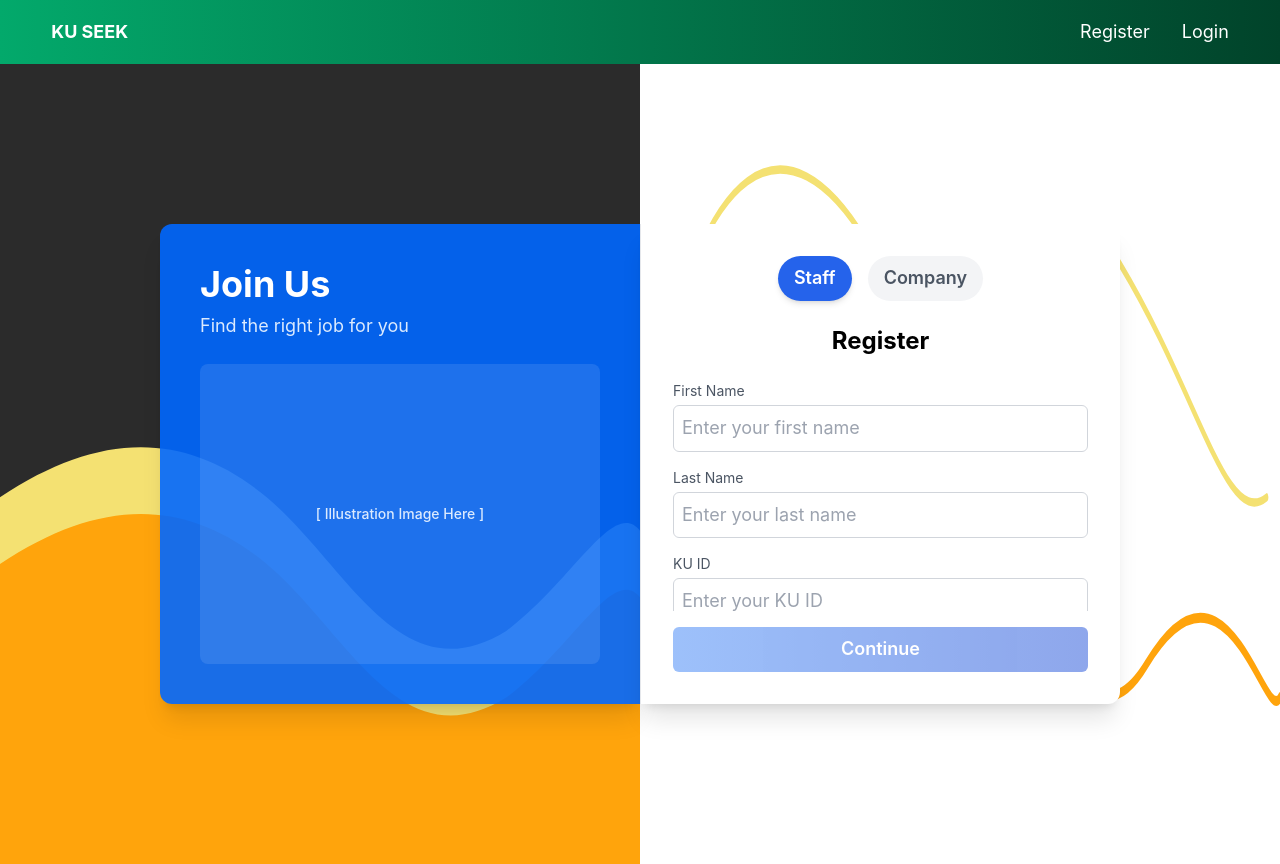
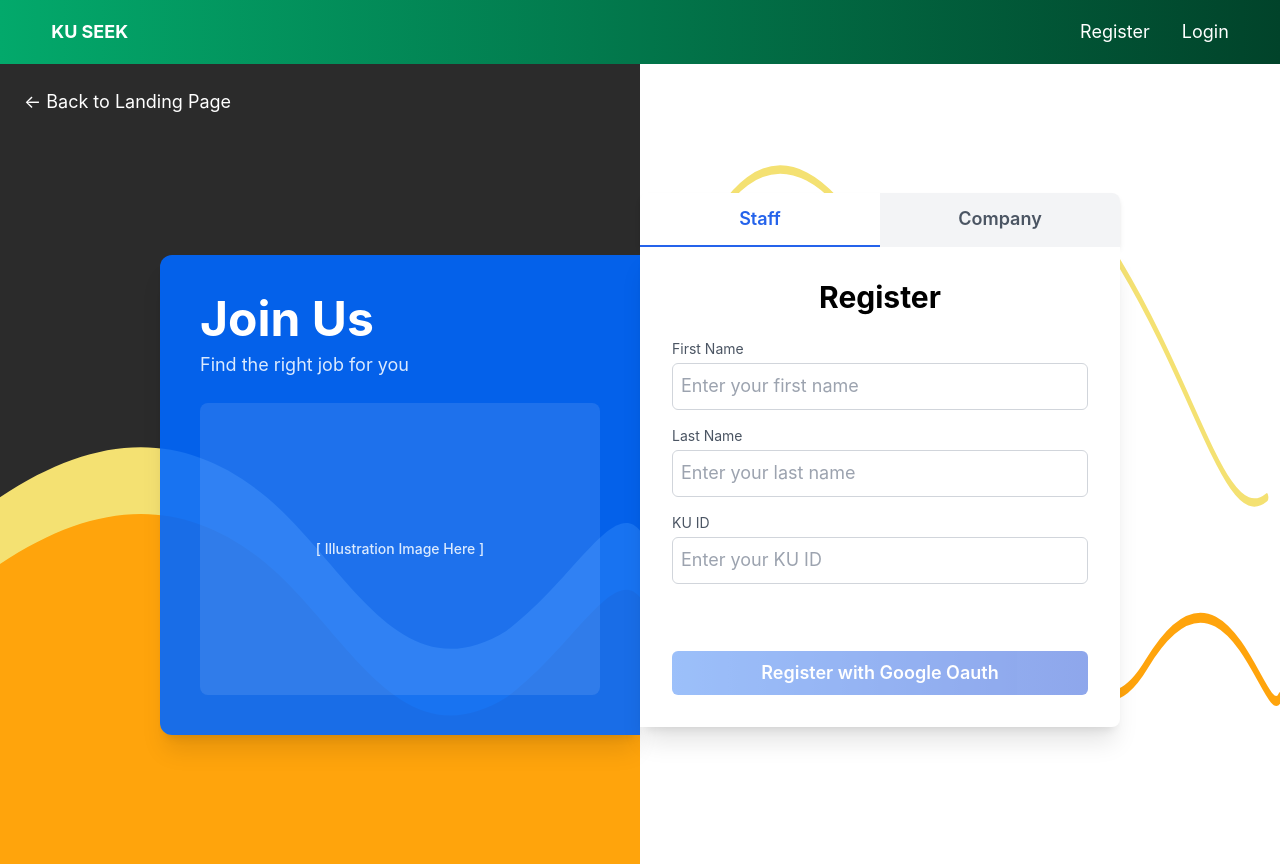
Before and after one commit to KU-jobapp-guys/KU-Seek, a Vue app in the folder frontend/: page /registration in a window 1280 px wide. Built offline with nearby package versions, Linux system fonts and the light colour scheme.

Commit message:
move registration button from landing to registration

```diff
--- a/frontend/src/views/LandingView.vue
+++ b/frontend/src/views/LandingView.vue
@@ -8,12 +8,14 @@
           Your Gateway to Jobs & Internships in Computer Engineering
         </div>
         <div>
-          <button
-            @click="loginWithGoogle"
-            class="px-4 py-2 mt-8 bg-blue-500 text-white rounded-lg shadow-md hover:bg-blue-600"
-          >
-            Sign in with Google (Company)
-          </button>
+          <RouterLink to="/registration" custom v-slot="{ navigate }">
+            <button
+              @click="navigate"
+              class="px-4 py-2 mt-8 bg-blue-500 text-white rounded-lg shadow-md hover:bg-blue-600"
+            >
+              Join Our Network Now
+            </button>
+          </RouterLink>
         </div>
       </div>
 
@@ -40,7 +42,6 @@
 </template>
 
 <script setup lang="ts">
-function loginWithGoogle() {
-  window.location.href = `https://accounts.google.com/o/oauth2/v2/auth?redirect_uri=http://localhost:5173/login&prompt=consent&response_type=code&client_id=${import.meta.env.VITE_GOOGLE_CLIENT_ID}&scope=openid%20email%20profile&access_type=offline`
-}
+import { RouterLink } from 'vue-router';
+
 </script>
--- a/frontend/src/views/registration.vue
+++ b/frontend/src/views/registration.vue
@@ -1,5 +1,6 @@
 <template>
   <div class="relative w-full min-h-screen overflow-hidden bg-white flex justify-center items-center">
+    <!-- Background -->
     <div class="absolute inset-0 flex">
       <!-- Left side background -->
       <div class="relative w-1/2 bg-[#2b2b2b]">
@@ -9,12 +10,10 @@
           class="absolute inset-0 w-full h-full"
           preserveAspectRatio="none"
         >
-          <!-- Middle yellow wave -->
           <path
             d="M0 260 C150 220 280 220 400 260 C520 300 600 380 760 340 C860 310 920 260 960 280 L960 480 L0 480 Z"
             fill="#F4E172"
           />
-          <!-- Bottom orange wave -->
           <path
             d="M0 300 C150 260 280 260 400 300 C520 340 600 420 760 380 C860 350 920 300 960 320 L960 480 L0 480 Z"
             fill="#FFA40C"
@@ -30,7 +29,6 @@
           class="absolute inset-0 w-full h-full"
           preserveAspectRatio="none"
         >
-          <!-- Yellow scribble -->
           <path
             d="M80 120
               C180 20, 320 60, 420 180
@@ -42,8 +40,6 @@
             stroke-linecap="round"
             stroke-linejoin="round"
           />
-
-          <!-- Orange scribble -->
           <path
             d="M60 340
               C200 260, 340 400, 460 320
@@ -59,12 +55,20 @@
       </div>
     </div>
 
+    <RouterLink
+    to="/"
+    class="absolute top-6 left-6 z-20 text-white font-semibold hover:underline transition"
+  >
+    <span class="text-lg">← </span>
+    <span>Back to Landing Page</span>
+  </RouterLink>
+
     <!-- Foreground Content -->
-    <div class="relative z-10 flex w-full h-full justify-center items-stretch">
+    <div class="relative z-10 flex w-full h-full justify-center items-end">
       <!-- Join Us Box -->
-      <div class="bg-[#0068FF]/90 text-white p-10 rounded-l-xl shadow-xl flex flex-col justify-between w-[37.5%]">
+      <div class="bg-[#0068FF]/90 text-white p-10 rounded-l-xl shadow-xl flex flex-col justify-between w-[37.5%] h-[60vh]">
         <div>
-          <h1 class="text-4xl font-bold mb-2">Join Us</h1>
+          <h1 class="text-5xl font-bold mb-2">Join Us</h1>
           <p class="text-lg text-blue-100">Find the right job for you</p>
         </div>
         <div
@@ -74,19 +78,17 @@
         </div>
       </div>
 
-      <!-- Register Box -->
-      <div
-        class="bg-white rounded-r-xl shadow-xl p-8 w-[37.5%] border-l border-gray-200 flex flex-col h-[60vh] overflow-hidden"
-      >
-        <!-- Tabs -->
-        <div class="flex justify-center mb-6 space-x-4 flex-shrink-0">
+      <!-- Register Box with Tabs -->
+      <div class="w-[37.5%] flex flex-col items-center">
+        <!-- Tabs on top -->
+        <div class="flex w-full justify-center mb-0 rounded-t-lg overflow-hidden shadow-md">
           <button
             @click="form_role = 'staff'"
             :class="[
-              'px-4 py-2 rounded-full font-semibold transition',
+              'w-1/2 py-3 font-semibold text-center transition border-b-2',
               form_role === 'staff'
-                ? 'bg-blue-600 text-white shadow-md'
-                : 'bg-gray-100 text-gray-600 hover:bg-gray-200'
+                ? 'bg-white text-blue-600 border-blue-600'
+                : 'bg-gray-100 text-gray-600 border-transparent hover:bg-gray-200'
             ]"
           >
             Staff
@@ -94,17 +96,21 @@
           <button
             @click="form_role = 'company'"
             :class="[
-              'px-4 py-2 rounded-full font-semibold transition',
+              'w-1/2 py-3 font-semibold text-center transition border-b-2',
               form_role === 'company'
-                ? 'bg-blue-600 text-white shadow-md'
-                : 'bg-gray-100 text-gray-600 hover:bg-gray-200'
+                ? 'bg-white text-blue-600 border-blue-600'
+                : 'bg-gray-100 text-gray-600 border-transparent hover:bg-gray-200'
             ]"
           >
             Company
           </button>
         </div>
 
-        <h2 class="text-2xl font-bold text-center mb-6 flex-shrink-0">Register</h2>
+        <!-- Register Card -->
+        <div
+          class="bg-white rounded-br-lg shadow-xl p-8 mb-2 w-full border-t-0 border-gray-200 flex flex-col h-[60vh] overflow-hidden"
+        >
+          <h2 class="text-3xl font-bold text-center mb-6 flex-shrink-0">Register</h2>
 
           <!-- Scrollable Fields -->
           <div class="flex-1 overflow-y-auto space-y-4">
@@ -173,8 +179,9 @@
             :disabled="!isFormValid"
             class="w-full mt-4 bg-gradient-to-r from-blue-500 to-blue-700 text-white font-semibold py-2 rounded-md hover:opacity-90 transition disabled:opacity-50 disabled:cursor-not-allowed flex-shrink-0"
           >
-          Continue
+            Register with Google Oauth
           </button>
+        </div>
       </div>
     </div>
   </div>
@@ -201,7 +208,12 @@ const isFormValid = computed(() => {
   return form.companyName && form.businessEmail
 })
 
+function loginWithGoogle() {
+  window.location.href = `https://accounts.google.com/o/oauth2/v2/auth?redirect_uri=http://localhost:5173/login&prompt=consent&response_type=code&client_id=${import.meta.env.VITE_GOOGLE_CLIENT_ID}&scope=openid%20email%20profile&access_type=offline`
+}
+
 function handleSubmit() {
   alert(`Form submitted for ${form_role.value}: ` + JSON.stringify(form, null, 2))
+  loginWithGoogle()
 }
 </script>
```
Lines whose indentation alone changed are shown as unchanged.
